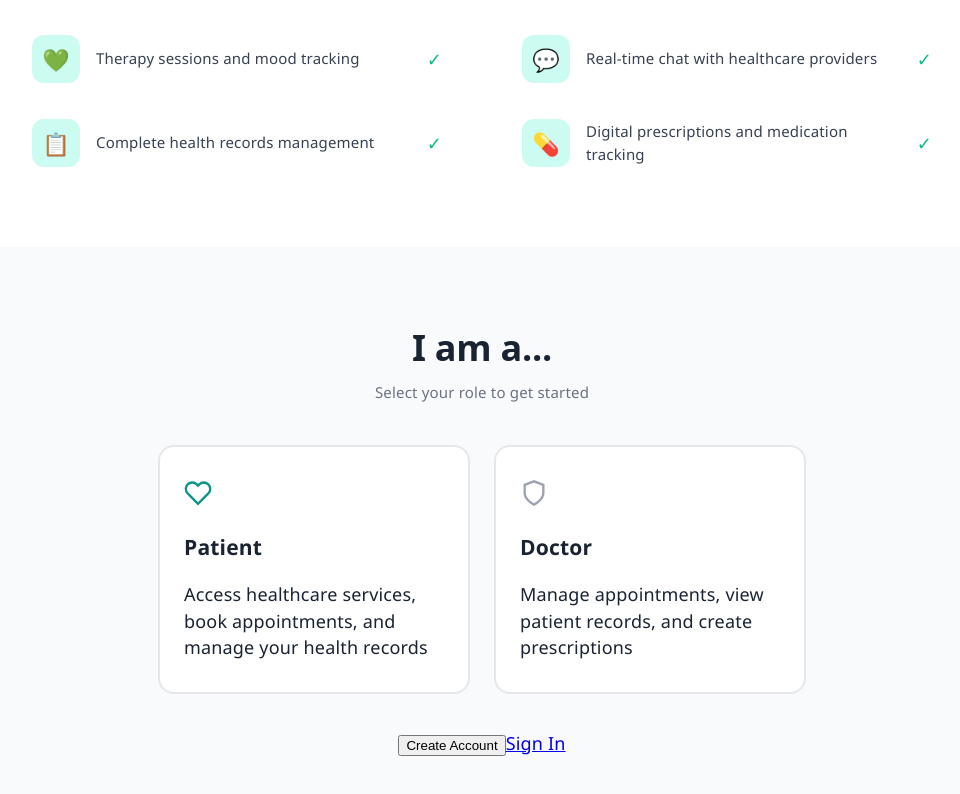
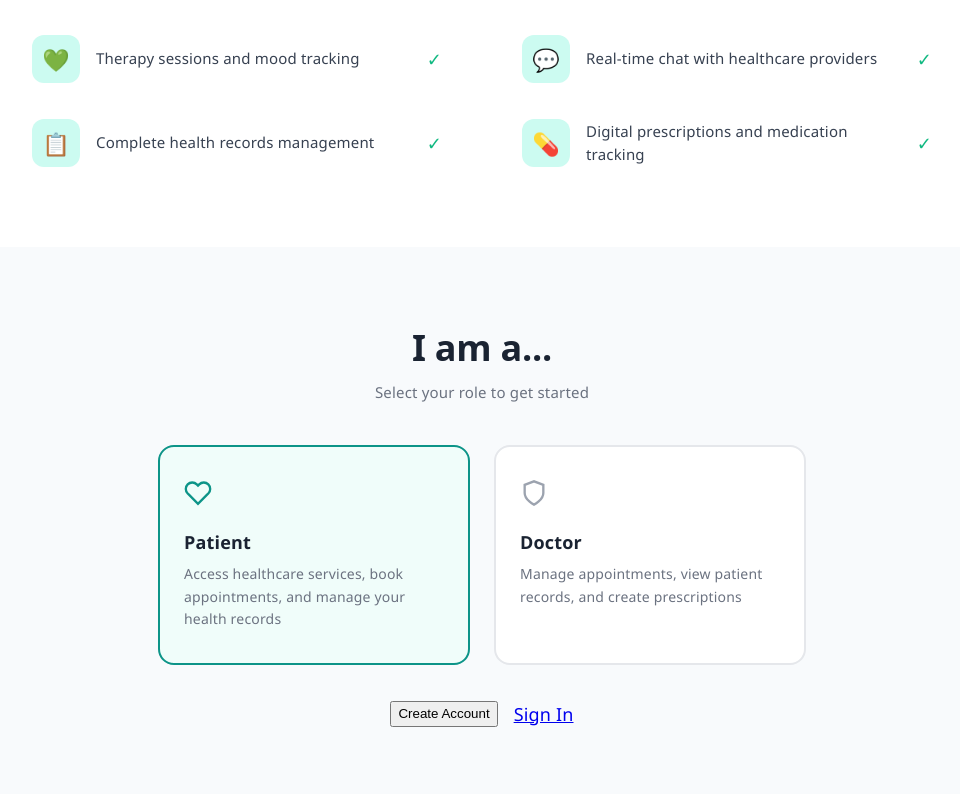
Before and after one commit to Mubs002/FYP_CHS_App, a React app in the folder frontend/: page / in a window 1280 px wide. Shown: the part 866-1660 px from the top of the page, without its empty margins (158-1118 px from the left). Built offline with nearby package versions, Linux system fonts and the light colour scheme; the HTML template or start-up script is replaced by a standard one.

Commit message:
when a card is selected it gets the teal border and light teal background

```diff
--- a/frontend/src/view/pages/LandingPage.css
+++ b/frontend/src/view/pages/LandingPage.css
@@ -188,3 +188,32 @@
   text-align: left;
   transition: border-color 0.2s, background 0.2s;
 }
+
+.role-card-selected {
+  border-color: #0D9488;
+  background: #F0FDFA;
+}
+
+.role-icon {
+  margin-bottom: 16px;
+}
+
+.role-name {
+  font-size: 18px;
+  font-weight: 700;
+  color: #1a2332;
+  margin: 0 0 8px;
+}
+
+.role-desc {
+  font-size: 14px;
+  color: #6b7280;
+  line-height: 1.6;
+  margin: 0;
+}
+
+.role-buttons {
+  display: flex;
+  justify-content: center;
+  gap: 16px;
+}
```
